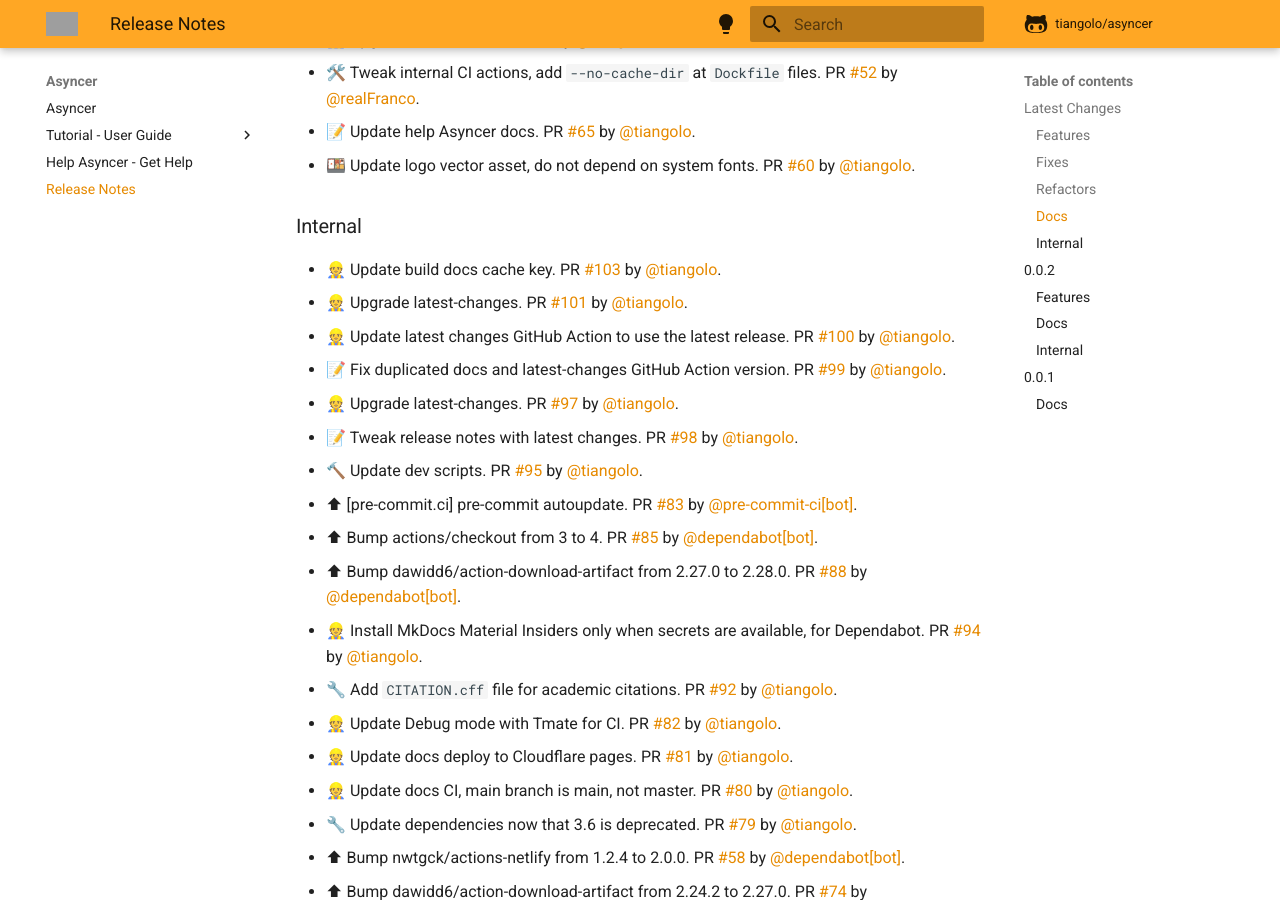
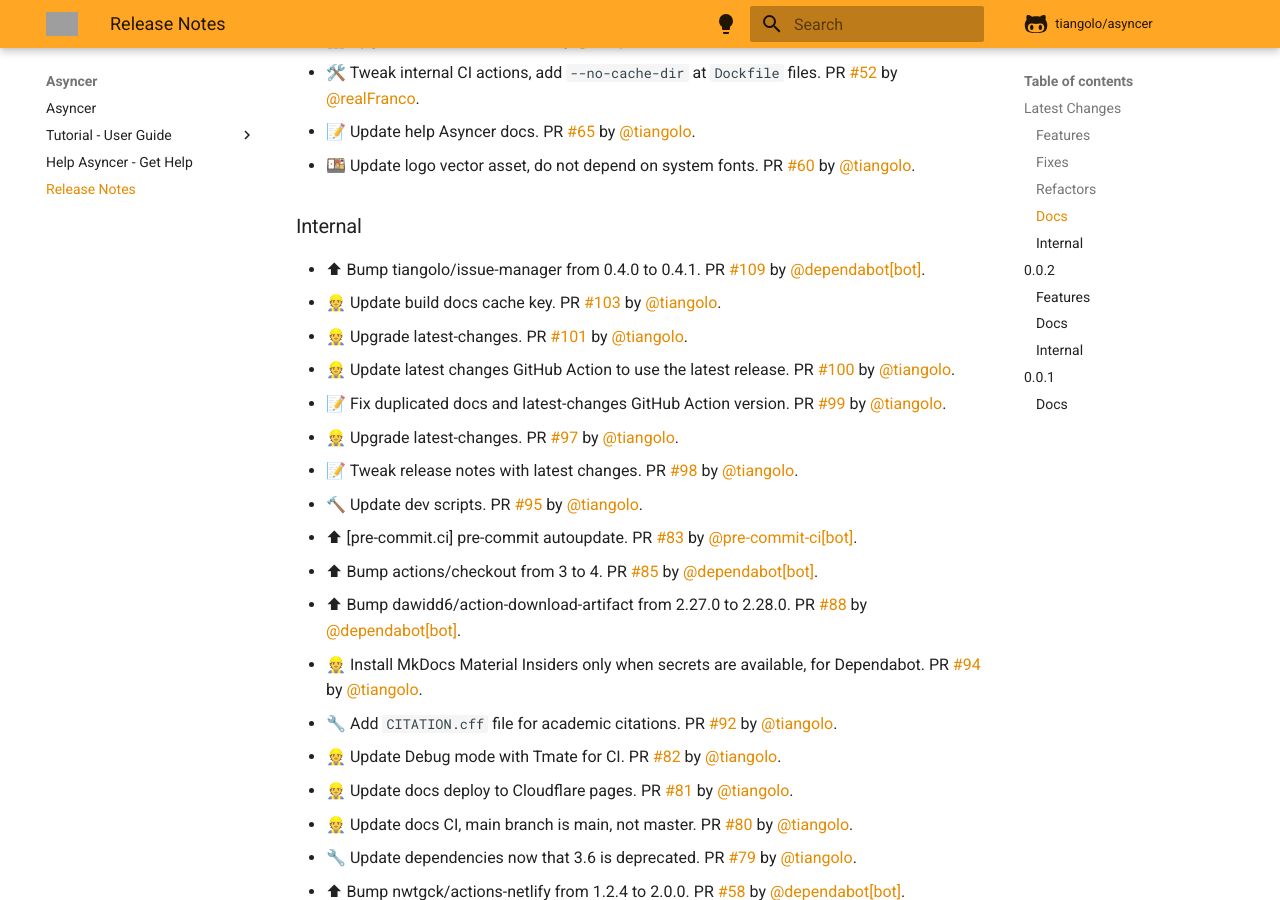
Before and after one commit to fastapi/asyncer, an MkDocs documentation site: the page built from docs/release-notes.md, in a window 1280 px wide and 900 px high, scrolled down 620 px. Built offline with MkDocs 1.6.1 and Material for MkDocs 9.7.7, drawn with Linux system fonts in a browser that asks for light colours; comment, search, counter and statistics services are not loaded; grey boxes are pictures that could not be loaded.

Commit message:
📝 Update release notes

```diff
--- a/docs/release-notes.md
+++ b/docs/release-notes.md
@@ -24,6 +24,7 @@
 
 ### Internal
 
+* ⬆ Bump tiangolo/issue-manager from 0.4.0 to 0.4.1. PR [#109](https://github.com/tiangolo/asyncer/pull/109) by [@dependabot[bot]](https://github.com/apps/dependabot).
 * 👷 Update build docs cache key. PR [#103](https://github.com/tiangolo/asyncer/pull/103) by [@tiangolo](https://github.com/tiangolo).
 * 👷 Upgrade latest-changes. PR [#101](https://github.com/tiangolo/asyncer/pull/101) by [@tiangolo](https://github.com/tiangolo).
 * 👷 Update latest changes GitHub Action to use the latest release. PR [#100](https://github.com/tiangolo/asyncer/pull/100) by [@tiangolo](https://github.com/tiangolo).
```
